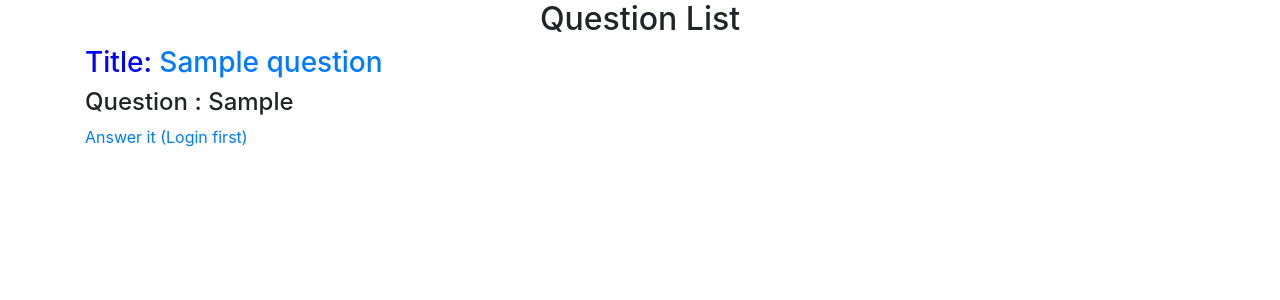
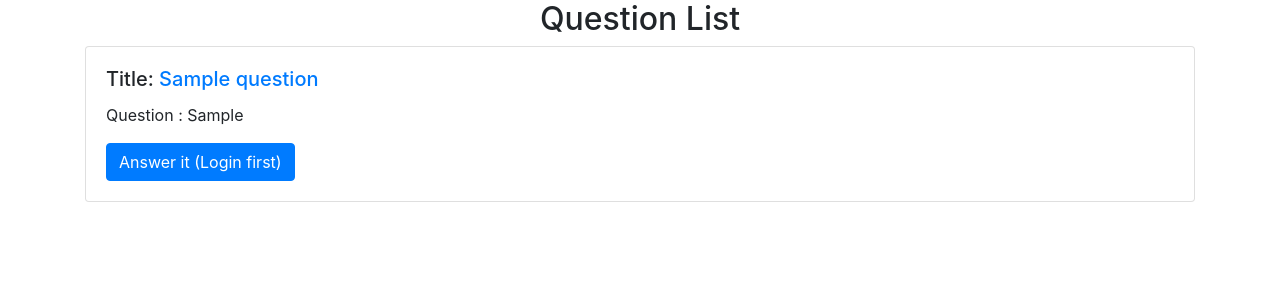
Before and after one commit to nikhilsrivastava41/Q-Aapp-django, a Django app: page / in a window 1280 px wide. Shown: the part 56-356 px from the top of the page. Run offline with Django 3.2, Linux system fonts and the light colour scheme; tables that the repository leaves empty hold one stand-in row (values such as "Sample post"); parts of the project's set-up code (start-up, migrations or seed data) failed here and were passed over; some libraries are stand-ins or nearby versions.

Commit message:
added card view for ques

```diff
--- a/exchange/models.py
+++ b/exchange/models.py
@@ -15,6 +15,6 @@ class People(models.Model):
     password = models.CharField(max_length=20)
 
 
-class Answers(models.Model):
+class AnswerQuestion(models.Model):
+    num = models.IntegerField()
     a = models.CharField(max_length=300)
-    num = models.IntegerField()
--- a/exchange/views.py
+++ b/exchange/views.py
@@ -2,7 +2,7 @@ from django.shortcuts import render
 from django.http import HttpResponse
 from .models import Question
 from .models import People
-from .models import Answers
+from .models import AnswerQuestion
 from django.contrib import auth
 from django.shortcuts import redirect
 from django.contrib.auth.models import User, auth
@@ -60,9 +60,7 @@ def ansdetail(request, id):
     if request.method == 'POST':
         a = request.POST['a']
         num = id
-        ans = Answers()
-        ans.a = a
-        ans.num = num
+        ans = AnswerQuestion(a=a, num=id)
         print(num + " " + a)
         ans.save()
         return redirect('/')
--- a/templates/askques.html
+++ b/templates/askques.html
@@ -65,7 +65,6 @@
       <h1 style="text-align: center">Ask a Question</h1>
       <p>Type your question below.</p>
       {% if user.is_authenticated %}
-      <p>{{user.is_authenticated}}</p>
       <form class="" action="askques" method="post">
         {% csrf_token %}
         <input
--- a/templates/quesdetail.html
+++ b/templates/quesdetail.html
@@ -67,7 +67,11 @@
         <div class="card-body">
           <h4 class="card-title">Title: {{ques.title}}</h4>
           <p class="card-text">Q. {{ques.q}}</p>
-          <p class="card-text">Ans. {{ques.a}}</p>
+          <div class="card">
+            <div class="card-body">
+              <p class="card-text">Ans.{{ques.id}}) {{ques.a}}</p>
+            </div>
+          </div>
         </div>
       </div>
     </div>
--- a/templates/queslist.html
+++ b/templates/queslist.html
@@ -69,12 +69,16 @@
     <h2>Question List</h2>
     <div class="container">
       {% for qt in queslist%}
-      <div>
-        <h3 style="color: blue">
-          Title: <a href="../quesdetail/{{qt.id}}">{{qt.title}}</a>
-        </h3>
-        <h4>Question : {{qt.q}}</h4>
-        <p><a href="../ansdetail/{{qt.id}}">Answer it (Login first)</a></p>
+      <div class="card" style="margin-bottom: 10px">
+        <div class="card-body">
+          <h5 class="card-title">
+            Title: <a href="../quesdetail/{{qt.id}}">{{qt.title}}</a>
+          </h5>
+          <p class="card-text">Question : {{qt.q}}</p>
+          <a href="../ansdetail/{{qt.id}}" class="btn btn-primary"
+            >Answer it (Login first)</a
+          >
+        </div>
       </div>
       {% endfor %}
     </div>
```
Also changed, not shown: exchange/migrations/0006_answerquestion.py (added).
